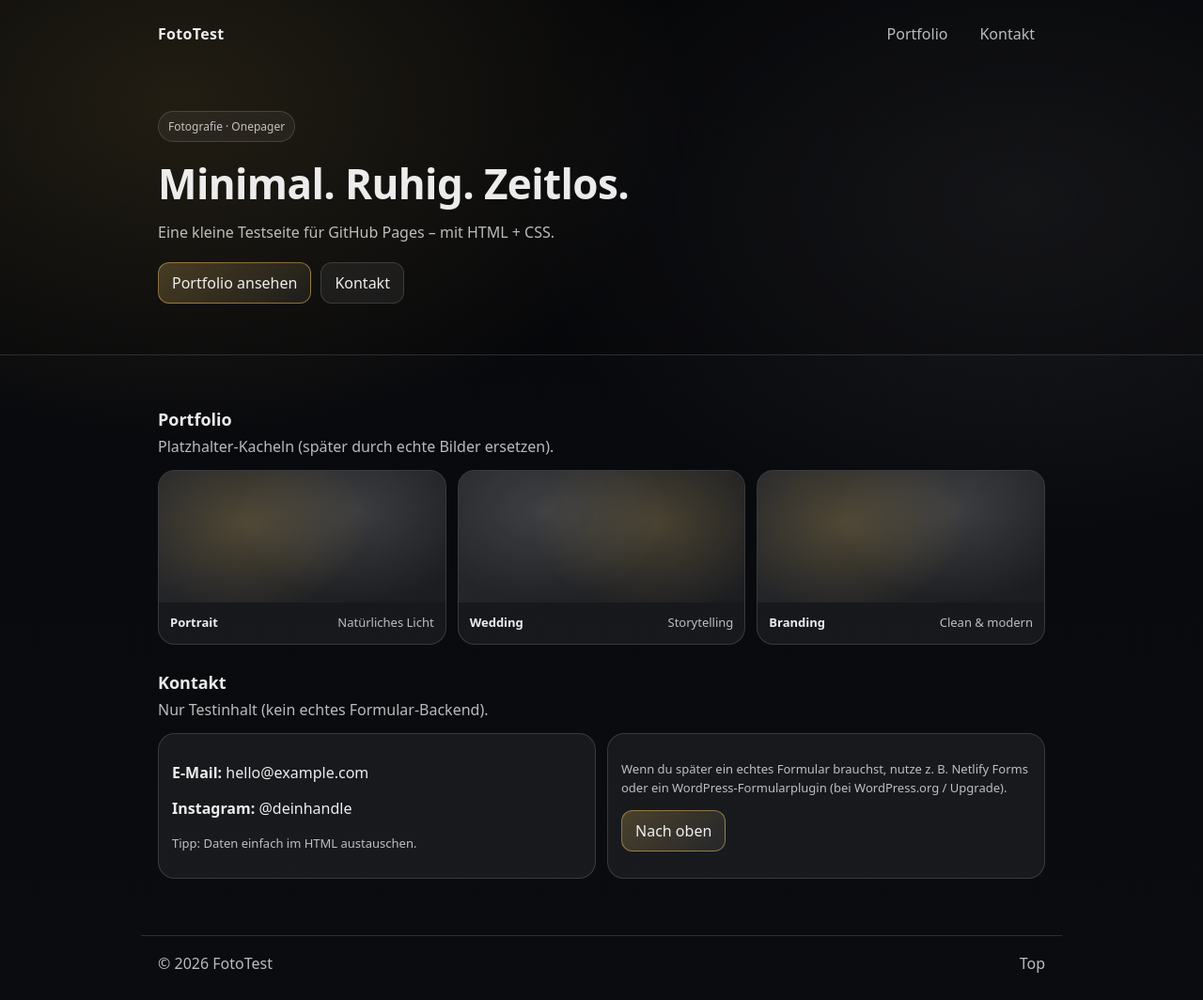
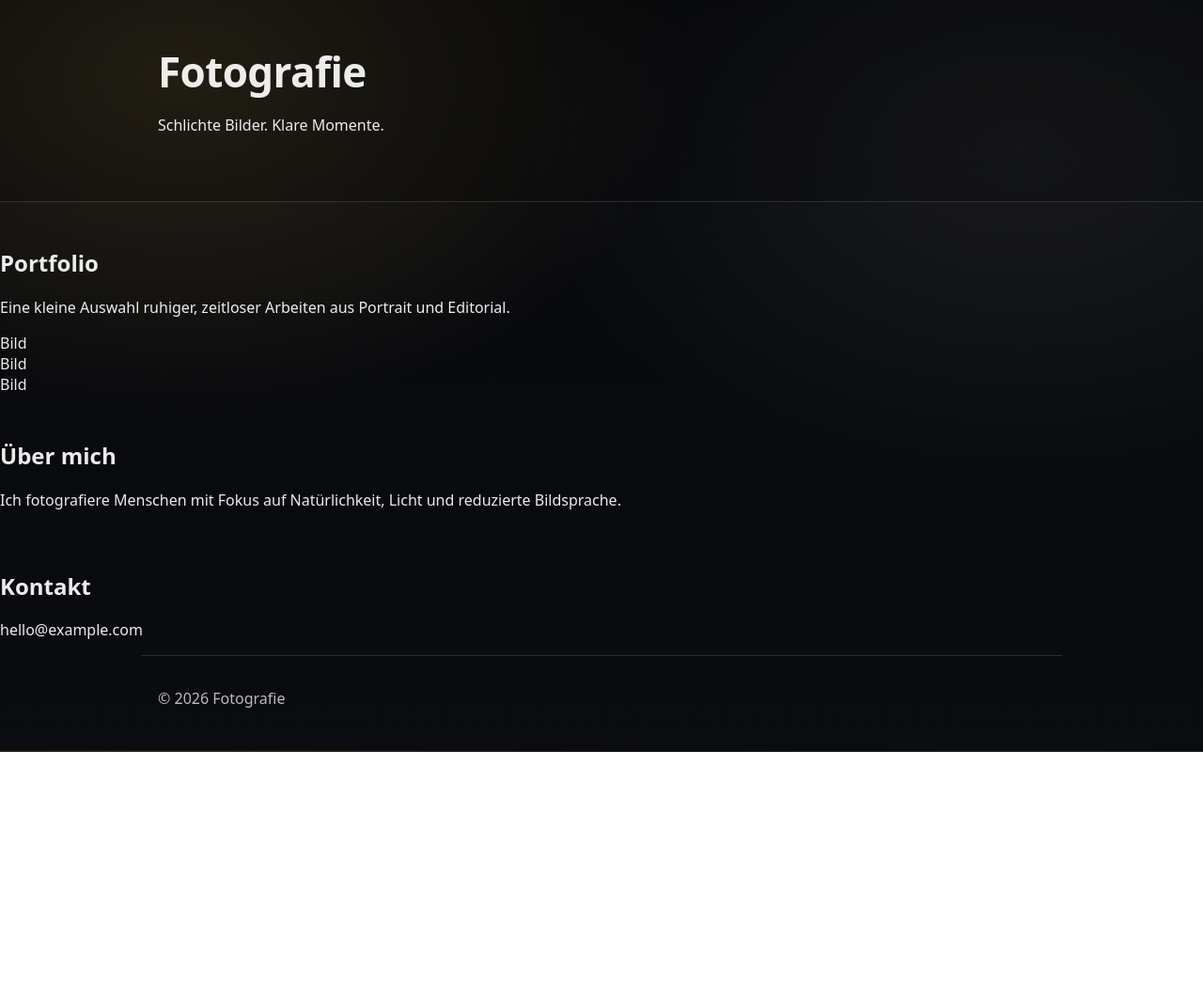
Before and after one commit to likarner0609-dot/foto-onepager, a plain HTML site: page index.html in a window 1280 px wide. Shown: the whole page at 94% size. After the commit the page ends 800 px from the top, so only its background shows below. Drawn offline with Linux system fonts and the light colour scheme.

Commit message:
index.html

```diff
--- a/index.html
+++ b/index.html
@@ -1,98 +1,60 @@
 <!doctype html>
 <html lang="de">
 <head>
-  <meta charset="utf-8" />
-  <meta name="viewport" content="width=device-width, initial-scale=1" />
-  <title>Fotografie – Onepager Test</title>
-  <meta name="description" content="Kleiner Fotografie-Onepager zum Testen auf GitHub Pages." />
-  <link rel="stylesheet" href="style.css" />
+  <meta charset="utf-8">
+  <title>Fotografie · Onepager</title>
+  <meta name="viewport" content="width=device-width, initial-scale=1">
+  <meta name="description" content="Cleanes Onepager-Design für Fotografie.">
+  <link rel="stylesheet" href="style.css">
 </head>
 
 <body>
+
   <header class="hero">
-    <nav class="nav">
-      <a class="brand" href="#top">FotoTest</a>
-      <div class="links">
-        <a href="#portfolio">Portfolio</a>
-        <a href="#kontakt">Kontakt</a>
-      </div>
-    </nav>
-
-    <div class="hero-inner" id="top">
-      <p class="badge">Fotografie · Onepager</p>
-      <h1>Minimal. Ruhig. Zeitlos.</h1>
-      <p class="lead">
-        Eine kleine Testseite für GitHub Pages – mit HTML + CSS.
-      </p>
-      <div class="cta">
-        <a class="btn primary" href="#portfolio">Portfolio ansehen</a>
-        <a class="btn" href="#kontakt">Kontakt</a>
-      </div>
+    <div class="hero-inner">
+      <h1>Fotografie</h1>
+      <p class="subtitle">Schlichte Bilder. Klare Momente.</p>
     </div>
   </header>
 
-  <main class="container">
-    <section id="portfolio" class="section">
-      <div class="section-head">
-        <h2>Portfolio</h2>
-        <p>Platzhalter-Kacheln (später durch echte Bilder ersetzen).</p>
-      </div>
+  <main class="content">
 
-      <div class="grid">
-        <article class="card">
-          <div class="thumb" aria-hidden="true"></div>
-          <div class="card-body">
-            <strong>Portrait</strong><span>Natürliches Licht</span>
-          </div>
-        </article>
+    <section class="section">
+      <h2>Portfolio</h2>
+      <p class="text">
+        Eine kleine Auswahl ruhiger, zeitloser Arbeiten aus Portrait und Editorial.
+      </p>
 
-        <article class="card">
-          <div class="thumb alt" aria-hidden="true"></div>
-          <div class="card-body">
-            <strong>Wedding</strong><span>Storytelling</span>
-          </div>
-        </article>
-
-        <article class="card">
-          <div class="thumb" aria-hidden="true"></div>
-          <div class="card-body">
-            <strong>Branding</strong><span>Clean & modern</span>
-          </div>
-        </article>
+      <div class="portfolio">
+        <div class="placeholder">Bild</div>
+        <div class="placeholder">Bild</div>
+        <div class="placeholder">Bild</div>
       </div>
     </section>
 
-    <section id="kontakt" class="section">
-      <div class="section-head">
-        <h2>Kontakt</h2>
-        <p>Nur Testinhalt (kein echtes Formular-Backend).</p>
-      </div>
+    <section class="section light">
+      <h2>Über mich</h2>
+      <p class="text">
+        Ich fotografiere Menschen mit Fokus auf Natürlichkeit, Licht und reduzierte Bildsprache.
+      </p>
+    </section>
 
-      <div class="contact">
-        <div class="contact-card">
-          <p><strong>E-Mail:</strong> hello@example.com</p>
-          <p><strong>Instagram:</strong> @deinhandle</p>
-          <p class="small">Tipp: Daten einfach im HTML austauschen.</p>
-        </div>
+    <section class="section">
+      <h2>Kontakt</h2>
+      <p class="text">
+        hello@example.com
+      </p>
+    </section>
 
-        <div class="contact-card">
-          <p class="small">
-            Wenn du später ein echtes Formular brauchst, nutze z. B. Netlify Forms
-            oder ein WordPress-Formularplugin (bei WordPress.org / Upgrade).
-          </p>
-          <a class="btn primary" href="#top">Nach oben</a>
-        </div>
-      </div>
-    </section>
   </main>
 
   <footer class="footer">
-    <span>© <span id="year"></span> FotoTest</span>
-    <a href="#top">Top</a>
+    <p>© <span id="year"></span> Fotografie</p>
   </footer>
 
   <script>
     document.getElementById("year").textContent = new Date().getFullYear();
   </script>
+
 </body>
 </html>
```
